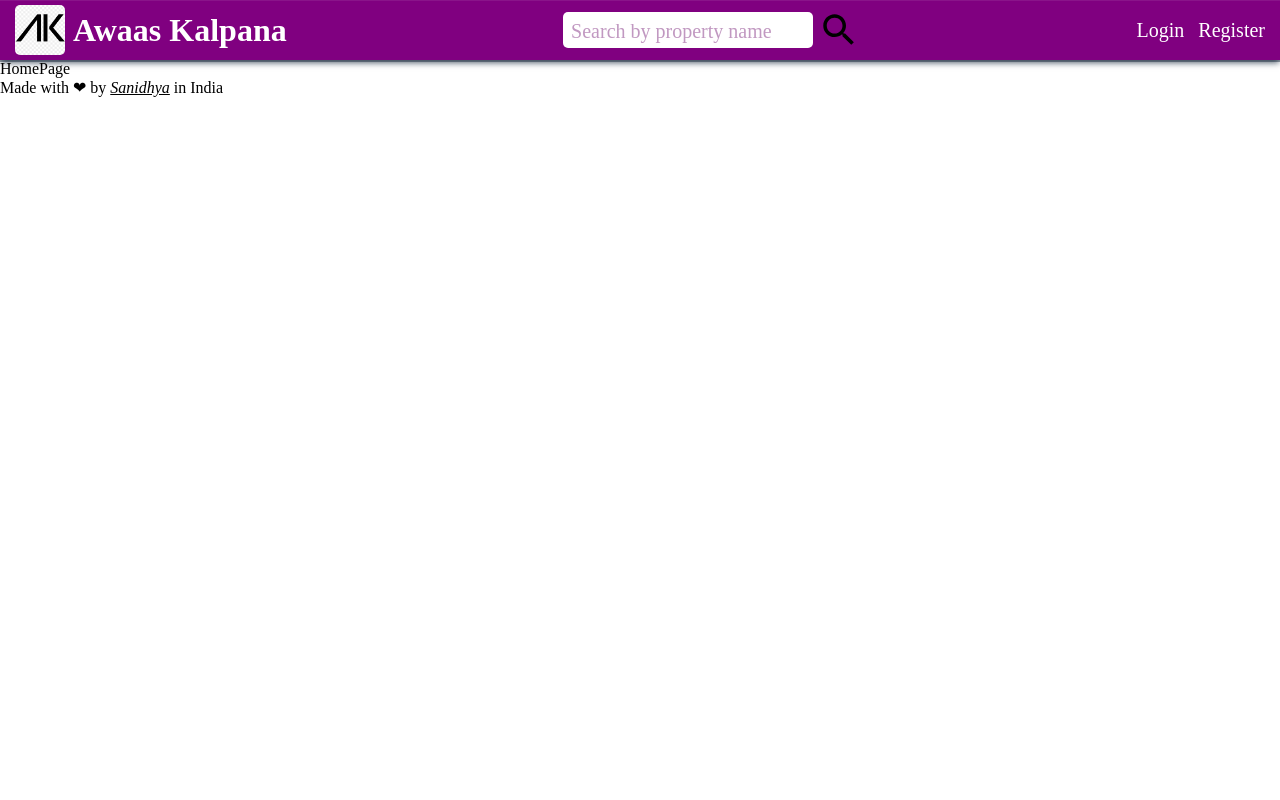
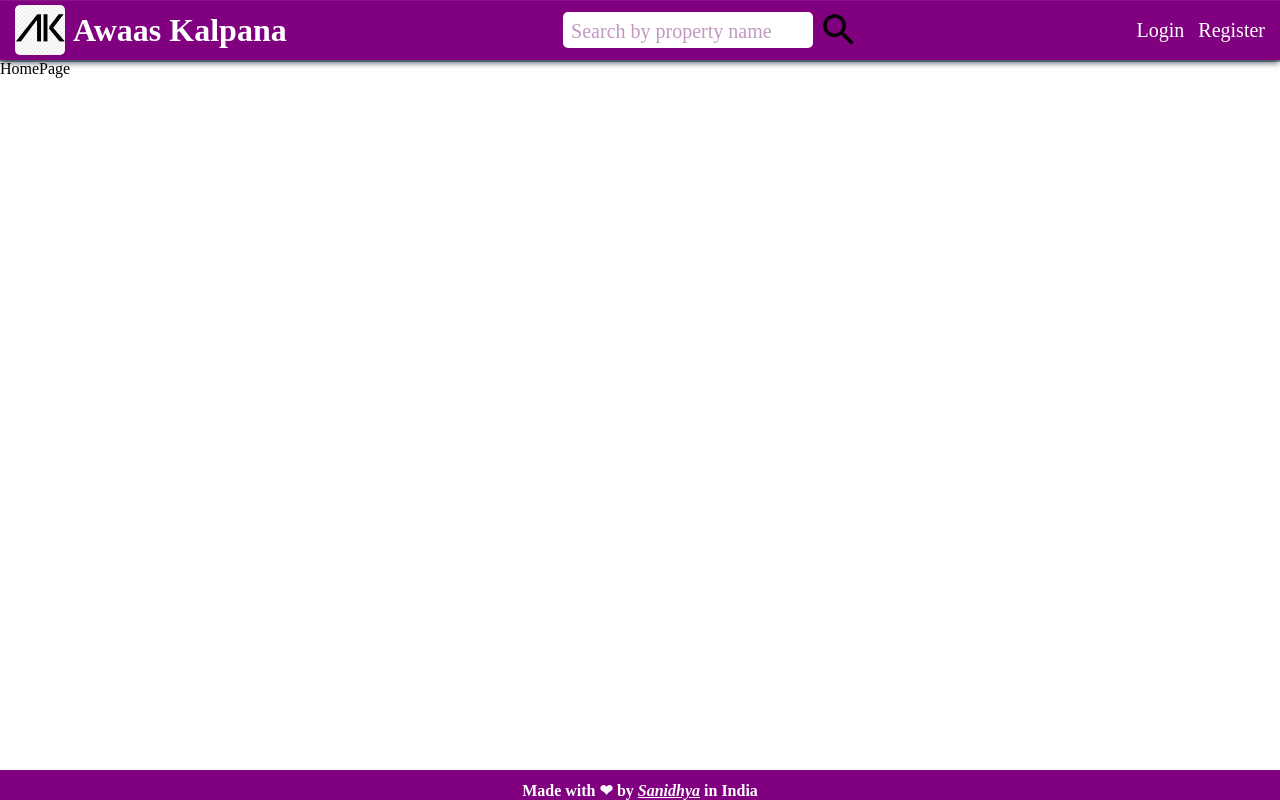
Before and after one commit to sanidhiya-khandelwal/Awaas-Kalpana, a React (Vite) app: page / in a window 1280 px wide. Built offline with nearby package versions, Linux system fonts and the light colour scheme.

Commit message:
fix: footer style

```diff
--- a/src/App.css
+++ b/src/App.css
@@ -105,3 +105,28 @@ header {
     gap: 10px;
   }
 }
+
+
+
+/* FOOTER */
+footer {
+  color: white;
+  position: fixed;
+  bottom: 0px;
+  background-color: #800080;
+  width: 100%;
+  height: 30px;
+  padding: 20px 10px 10px 10px;
+  display: flex;
+  justify-content: center;
+  align-items: center;
+}
+
+.footer-text {
+  font-weight: 700 !important;
+  text-align: center;
+}
+
+.footer-text a {
+  color: white;
+}
```
